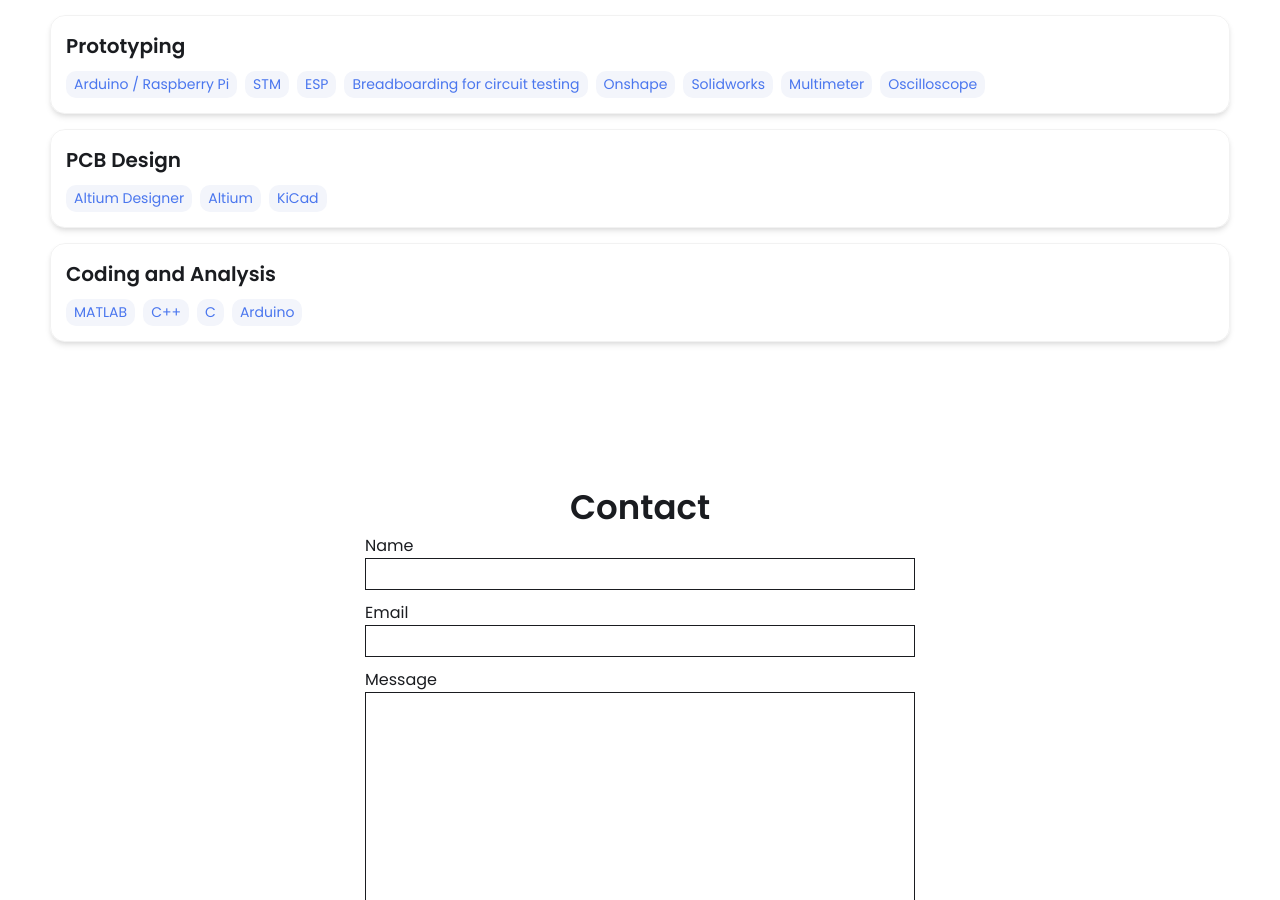
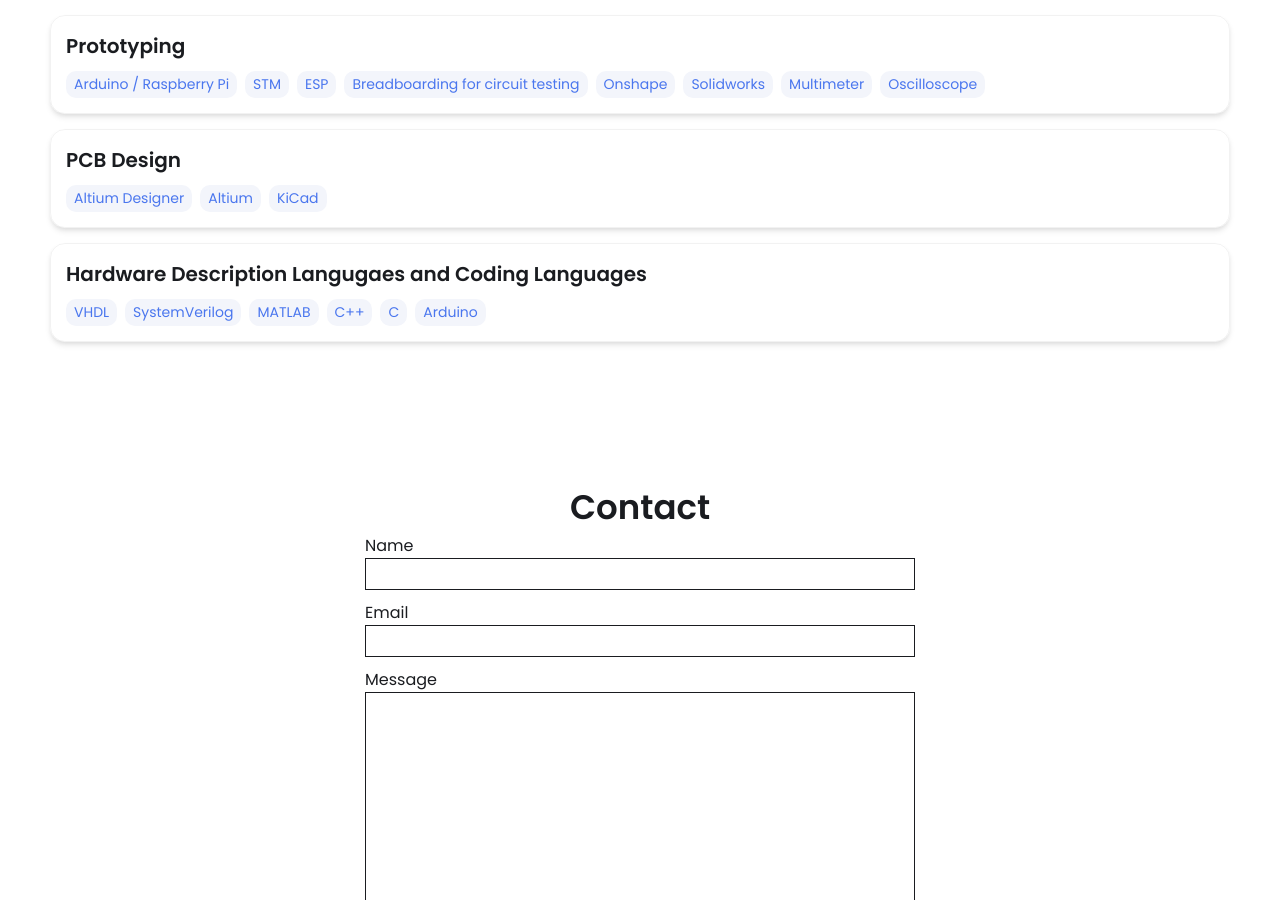
Before and after one commit to briancliau/briancliau.github.io, a Jekyll site: the page built from index.html, in a window 1280 px wide and 900 px high, scrolled down 1677 px. Built offline with Jekyll 4.4.1, drawn with Linux system fonts in a browser that asks for light colours.

Commit message:
Update category for tools in _config.yml

```diff
--- a/_config.yml
+++ b/_config.yml
@@ -59,8 +59,10 @@
     - Altium Designer
     - Altium
     - KiCad
-  - category: Coding and Analysis
+  - category: Hardware Description Langugaes and Coding Languages
     tools:
+    - VHDL
+    - SystemVerilog
     - MATLAB
     - C++
     - C
```
